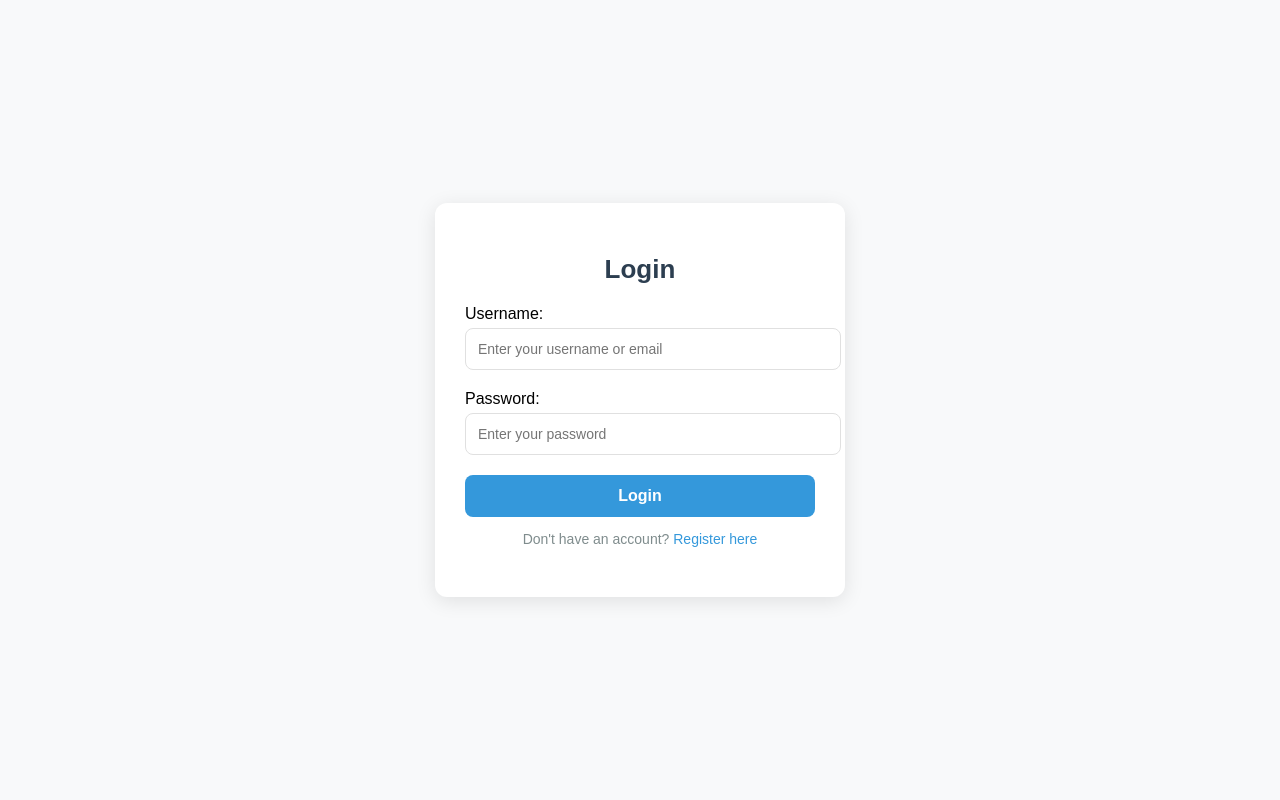
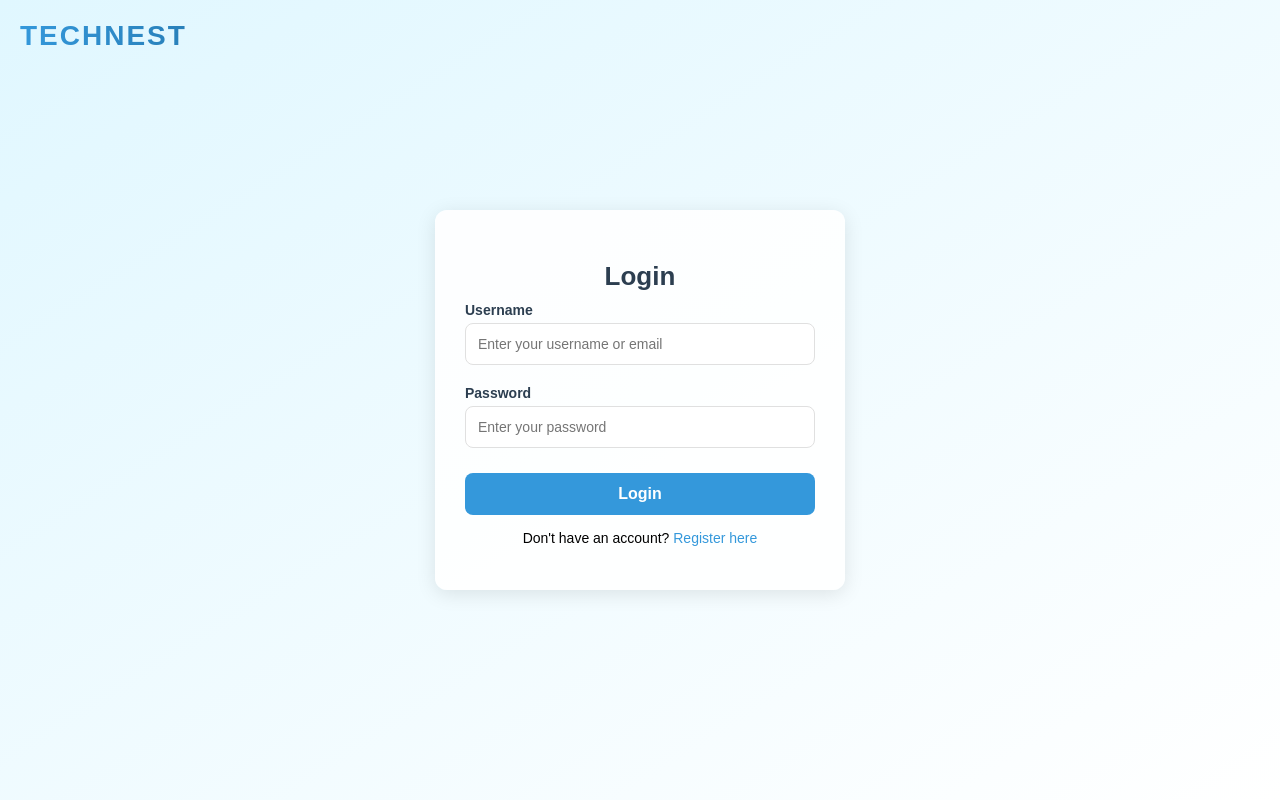
Before and after one commit to AbdulHaris633/Ecommerce_Website, a Django app: page /users/login/ in a window 1280 px wide. Run offline with Django 5.2, Linux system fonts and the light colour scheme; parts of the project's set-up code (start-up, migrations or seed data) failed here and were passed over.

Commit message:
update register and login page

```diff
--- a/users/static/css/login.css
+++ b/users/static/css/login.css
@@ -1,54 +1,68 @@
 /* General Styles */
 body {
     font-family: 'Arial', sans-serif;
-    background-color: #f8f9fa;
+    background: linear-gradient(to bottom right, #e0f7ff, #ffffff);
     margin: 0;
     padding: 0;
     display: flex;
     justify-content: center;
     align-items: center;
     height: 100vh;
+    position: relative;
+}
+
+/* Store Name Styling */
+.store-name {
+    position: absolute;
+    top: 20px;
+    left: 20px;
+    font-size: 28px;
+    font-weight: bold;
+    text-transform: uppercase;
+    letter-spacing: 2px;
+    font-family: 'Arial', sans-serif;
+    background: linear-gradient(to right, #3498db, #2980b9);
+    -webkit-background-clip: text;
+    -webkit-text-fill-color: transparent;
 }
 
 /* Container */
 .container {
-    background-color: white;
+    background-color: rgba(255, 255, 255, 0.9);
     padding: 30px;
     border-radius: 12px;
     box-shadow: 0px 4px 20px rgba(0, 0, 0, 0.1);
     width: 350px;
     max-width: 90%;
+    text-align: center;
 }
 
-/* Headings & Text */
+/* Headings */
 h2 {
-    text-align: center;
     color: #2c3e50;
-    margin-bottom: 20px;
+    margin-bottom: 10px;
     font-size: 26px;
     font-weight: 600;
 }
 
-p {
-    text-align: center;
-    font-size: 14px;
-    color: #7f8c8d;
+/* Form Groups */
+.form-group {
+    text-align: left;
     margin-bottom: 20px;
 }
 
-/* Forms */
-form {
-    margin-top: 20px;
-}
-
-.form-group {
-    margin-bottom: 15px;
+/* Labels */
+label {
+    font-size: 14px;
+    font-weight: bold;
+    color: #2c3e50;
+    display: block;
+    margin-bottom: 5px;
 }
 
 /* Input Fields */
 input[type="text"],
-input[type="password"],
-input[type="email"] {
+input[type="password"] {
     width: 100%;
     padding: 12px;
     margin: 5px 0;
@@ -56,17 +70,22 @@ input[type="email"] {
     border-radius: 8px;
     font-size: 14px;
     transition: border-color 0.3s ease, box-shadow 0.3s ease;
+    display: block;
+    box-sizing: border-box;
 }
 
-input[type="text"]:focus,
-input[type="password"]:focus,
-input[type="email"]:focus {
+/* Ensure input and button have the same width */
+input, button {
+    width: 100%;
+}
+
+input:focus {
     border-color: #3498db;
-    box-shadow: 0px 0px 8px rgba(52, 152, 219, 0.2);
+    box-shadow: 0px 0px 8px rgba(52, 152, 219, 0.4);
     outline: none;
 }
 
-/* Buttons */
+/* Button Styling */
 button {
     width: 100%;
     padding: 12px;
@@ -78,25 +97,27 @@ button {
     font-size: 16px;
     font-weight: 600;
     transition: background-color 0.3s ease;
+    margin-top: 5px;
+    box-sizing: border-box;
 }
 
 button:hover {
     background-color: #2980b9;
 }
 
-button:focus {
-    outline: 2px solid #1c6ea4;
+/* Additional Options */
+.additional-options {
+    font-size: 14px;
+    margin-top: 15px;
 }
 
-/* Links */
-a {
+.additional-options a {
     color: #3498db;
     text-decoration: none;
-    font-size: 14px;
     transition: color 0.3s ease;
 }
 
-a:hover {
+.additional-options a:hover {
     color: #1c6ea4;
     text-decoration: underline;
 }
--- a/users/templates/users/login.html
+++ b/users/templates/users/login.html
@@ -9,6 +9,7 @@
 </head>
 <body>
     <div class="container">
+        <div class="store-name">TechNest</div>
         <h2>Login</h2>
 
         <!-- Display Messages -->
@@ -24,11 +25,11 @@
         <form method="POST">
             {% csrf_token %}
             <div class="form-group">
-                <label for="username">Username:</label>
+                <label for="username">Username</label>
                 <input type="text" name="username" id="username" placeholder="Enter your username or email" required>
             </div>
             <div class="form-group">
-                <label for="password">Password:</label>
+                <label for="password">Password</label>
                 <input type="password" name="password" id="password" placeholder="Enter your password" required>
             </div>
             <button type="submit">Login</button>
```
Also changed, not shown: users/static/css/register.css (+52 -4 lines), users/templates/users/register.html (+6 -5 lines).
